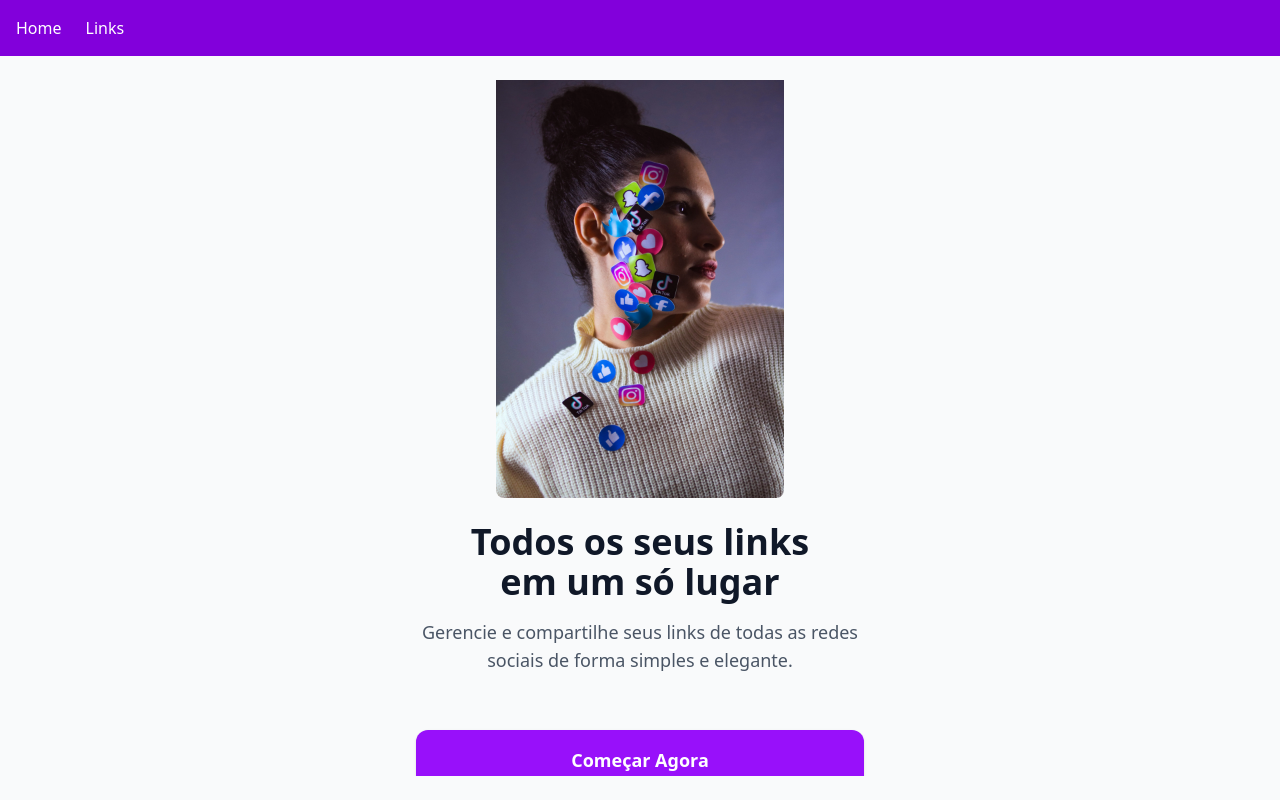
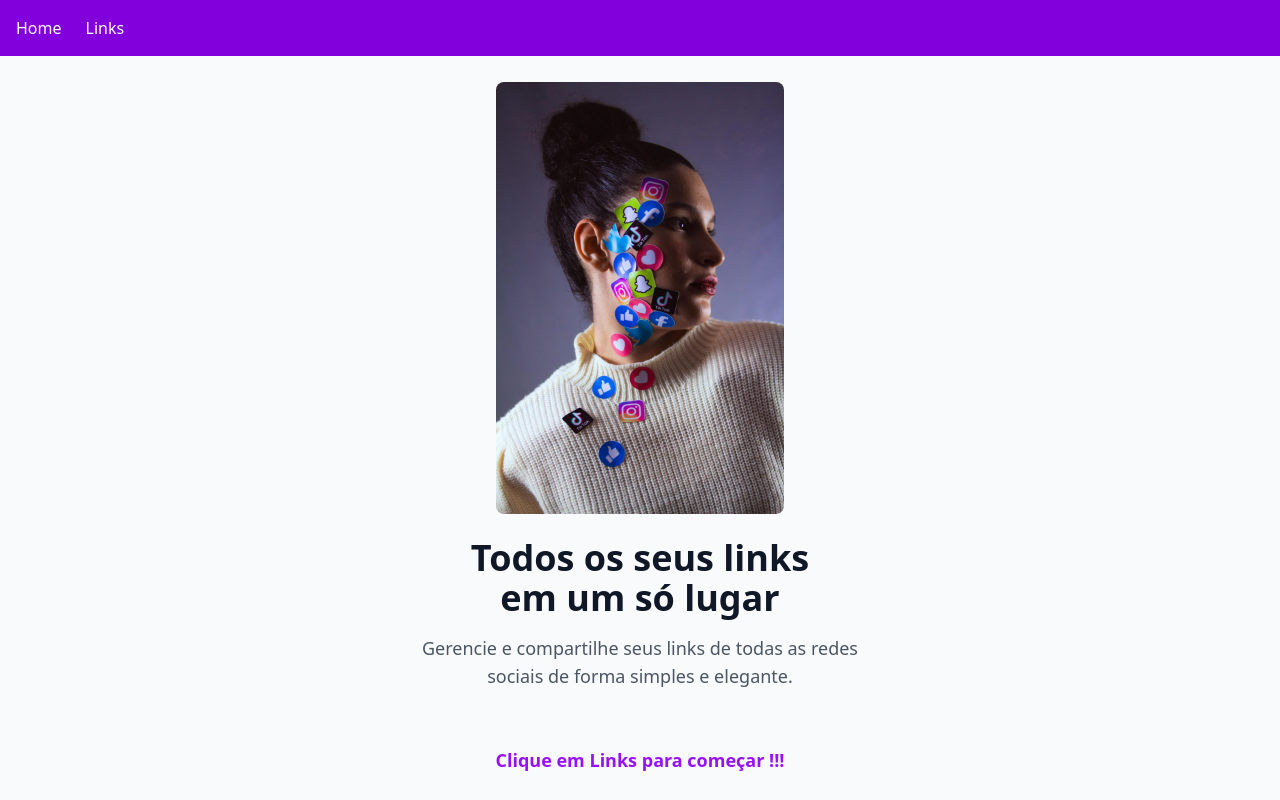
Before and after one commit to Mlluiz39/linkhub-frontend, a React (Vite) app: page / in a window 1280 px wide. Built offline with nearby package versions, Linux system fonts and the light colour scheme.

Commit message:
fix: update HTML formatting for consistency and improve user prompt

```diff
--- a/src/views/Home.jsx
+++ b/src/views/Home.jsx
@@ -6,7 +6,7 @@ export default function Home() {
   return (
     <section className="h-full w-full flex flex-col items-center justify-center px-4 py-12 overflow-hidden">
       <div className="w-full max-w-md text-center">
-        <div className='mb-6 w-72 mx-auto'>
+        <div className="mb-6 w-72 mx-auto">
           <img
             src={redesSociaisImg}
             alt="Redes sociais flutuando"
@@ -27,12 +27,11 @@ export default function Home() {
           <i className="fab fa-facebook text-blue-600"></i>
           <i className="fab fa-tiktok text-black"></i>
         </div>
-        <Link
-          to="/links"
-          className="inline-block w-full bg-purple-600 text-white text-lg font-semibold py-4 rounded-xl shadow hover:bg-purple-700 transition-all"
-        >
-          Começar Agora
-        </Link>
+        <div>
+          <p className="text-purple-600 font-semibold sm:text-lg">
+            Clique em Links para começar !!!
+          </p>
+        </div>
       </div>
     </section>
   )
```
